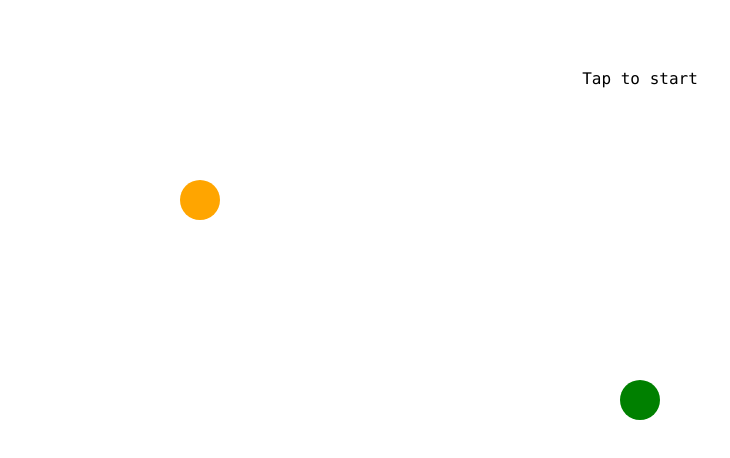
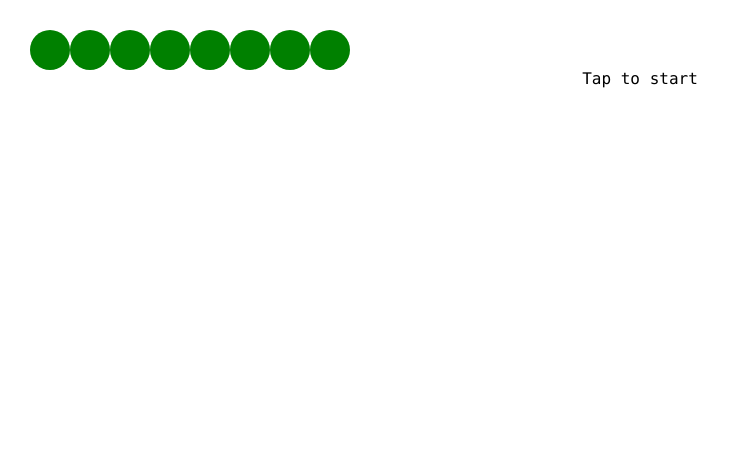
Before and after one commit to smartshark27/snake, a plain HTML site: page index.html in a window 1280 px wide. Shown: the whole page, without its empty margins (0-730 px from the left). Drawn offline with Linux system fonts and the light colour scheme.

Commit message:
Add more body parts

```diff
--- a/index.html
+++ b/index.html
@@ -14,25 +14,36 @@
         <rect id="background" x="0" y="0" width="1" height="1" fill="white" />
         <text id="messageTextbox" dominant-baseline="middle" text-anchor="middle" x="50%" y="10%" font-size="16">Tap to
             start</text>
-        <circle id="snakeHead" cx="50%" cy="50%" r="20" fill="green" />
-        <circle id="snakeBody1" cx="200" cy="200" r="20" fill="orange" />
+        <circle id="snakeHead" cx="330" cy="50" r="20" fill="green" />
+        <circle id="snakeBody1" cx="290" cy="50" r="20" fill="green" />
+        <circle id="snakeBody2" cx="250" cy="50" r="20" fill="green" />
+        <circle id="snakeBody3" cx="210" cy="50" r="20" fill="green" />
+        <circle id="snakeBody4" cx="170" cy="50" r="20" fill="green" />
+        <circle id="snakeBody5" cx="130" cy="50" r="20" fill="green" />
+        <circle id="snakeBody6" cx="90" cy="50" r="20" fill="green" />
+        <circle id="snakeBody7" cx="50" cy="50" r="20" fill="green" />
     </svg>
 
     <script>
-        const FPS = 24;
+        const FPS = 60;
         const STEP_DISTANCE = 2;
 
         var gameRunning = false;
-        const snakePartIDs = ["snakeHead", "snakeBody1"];
-        var snakePartsAreMoving = [false, false];
+        const snakePartIDs = ["snakeHead", "snakeBody1", "snakeBody2", "snakeBody3",
+            "snakeBody4", "snakeBody5", "snakeBody6", "snakeBody7"];
+        var snakePartsAreMoving = [false, false, false, false, false, false, false, false];
         const snakePartTargets = [];
-        const snakePartTargetIndexes = [0, 0];
+        const snakePartTargetIndexes = [0, 0, 0, 0, 0, 0, 0, 0];
 
         function handleLoad() {
             fitToScreen();
             const snakeHead = document.getElementById('snakeHead');
-            snakeHead.setAttribute('cx', window.innerWidth / 2);
-            snakeHead.setAttribute('cy', window.innerHeight / 2);
+            const [x, y] = getPosition(snakeHead);
+
+            snakePartTargets.push({
+                x: x,
+                y: y,
+            });
         }
 
         function fitToScreen() {
@@ -46,6 +57,12 @@
             const background = document.getElementById('background');
             background.setAttribute('width', width);
             background.setAttribute('height', height);
+        }
+
+        function getPosition(object) {
+            const x = Number(object.getAttribute('cx'));
+            const y = Number(object.getAttribute('cy'));
+            return [x, y];
         }
 
         function handleMouseClick(event) {
@@ -115,12 +132,6 @@
                 target.y <= partY + STEP_DISTANCE / 2;
         }
 
-        function getPosition(object) {
-            const x = Number(object.getAttribute('cx'));
-            const y = Number(object.getAttribute('cy'));
-            return [x, y];
-        }
-
         function hasNextTarget(snakePartIndex) {
             return snakePartTargetIndexes[snakePartIndex] + 1 < snakePartTargets.length;
         }
```
